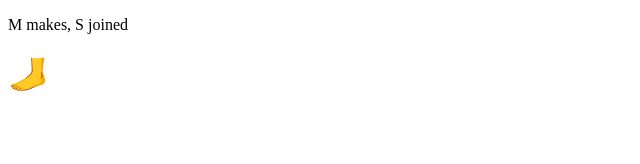
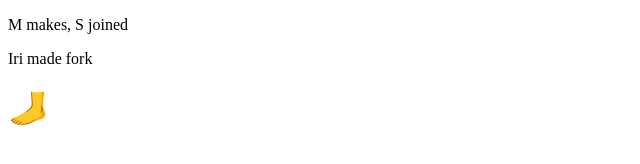
Before and after one commit to smplcod/m_makes_s_joined, a plain HTML site: page index.html in a window 1280 px wide. Shown: the whole page, without its empty margins (0-640 px from the left). Drawn offline with Linux system fonts and the light colour scheme.

Commit message:
Update index.html

```diff
--- a/index.html
+++ b/index.html
@@ -8,6 +8,7 @@
   </head>
   <body>
     <p>M makes, S joined</p>
+    <p>Iri made fork</p>
     <h1>🦶</h1>
   </body>
 </html>
```
